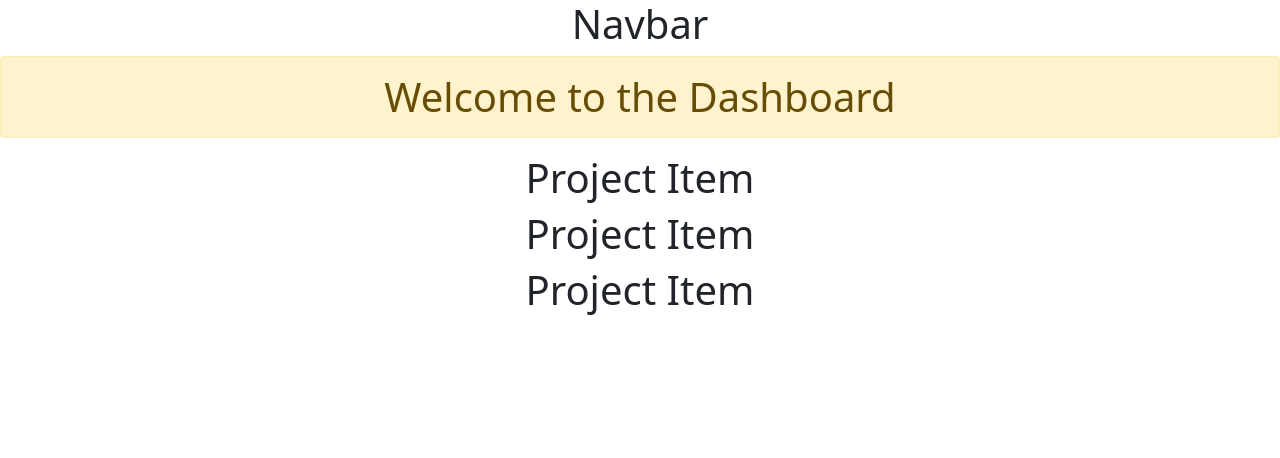
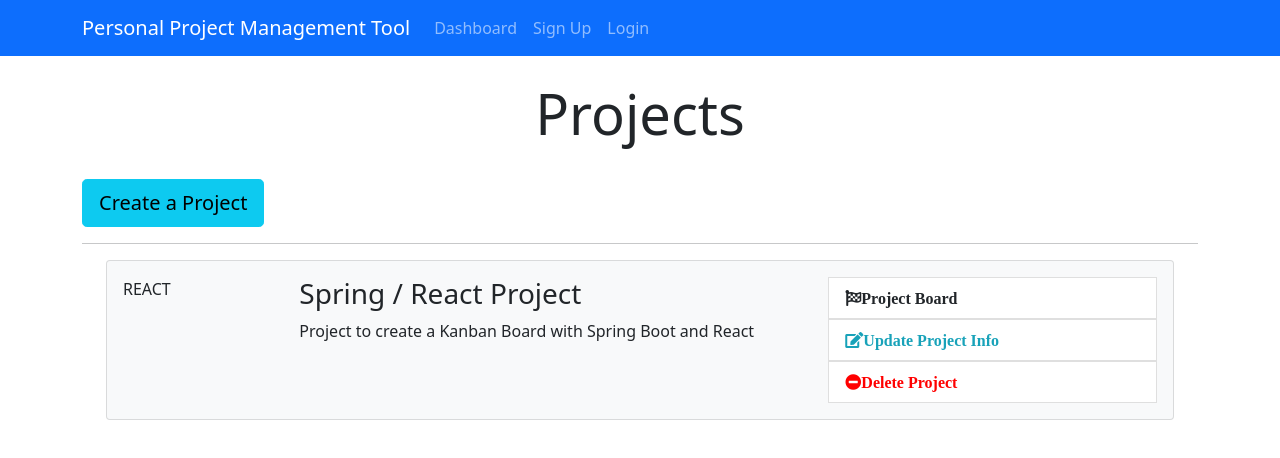
Before and after one commit to leotrevino/AgileIntPPMTool, a React (Create React App) app in the folder ppmtool-react-client/: page / in a window 1280 px wide. Shown: the top 458 px of the page. Built offline with nearby package versions, Linux system fonts and the light colour scheme.

Commit message:
branch15 commitment

```diff
--- a/ppmtool-react-client/public/index.html
+++ b/ppmtool-react-client/public/index.html
@@ -24,7 +24,12 @@
       work correctly both with client-side routing and a non-root public URL.
       Learn how to configure a non-root public URL by running `npm run build`.
     -->
-    <title>React App</title>
+
+    <link rel="stylesheet" href="https://pro.fontawesome.com/releases/v5.10.0/css/all.css"
+    integrity="sha384-AYmEC3Yw5cVb3ZcuHtOA93w35dYTsvhLPVnYs9eStHfGJvOvKxVfELGroGkvsg+p"
+    crossorigin="anonymous"/>
+
+    <title>PPM Tool</title>
   </head>
   <body>
     <noscript>You need to enable JavaScript to run this app.</noscript>
--- a/ppmtool-react-client/src/App.css
+++ b/ppmtool-react-client/src/App.css
@@ -1,38 +1,65 @@
-.App {
-  text-align: center;
+img {
+  width: 100%;
 }
 
-.App-logo {
-  height: 40vmin;
-  pointer-events: none;
+.navbar {
+  background-color: #e3f2fd;
+}
+.fa.fa-edit {
+  color: #18a2b9;
 }
 
-@media (prefers-reduced-motion: no-preference) {
-  .App-logo {
-    animation: App-logo-spin infinite 20s linear;
-  }
+.list-group-item.delete:hover {
+  cursor: -webkit-grab;
+  background-color: pink;
 }
 
-.App-header {
-  background-color: #282c34;
-  min-height: 100vh;
-  display: flex;
-  flex-direction: column;
-  align-items: center;
-  justify-content: center;
-  font-size: calc(10px + 2vmin);
-  color: white;
+.list-group-item.update:hover {
+  cursor: -webkit-grab;
+  background-color: gainsboro;
 }
 
-.App-link {
-  color: #61dafb;
+.list-group-item.board:hover {
+  cursor: -webkit-grab;
+  background-color: gainsboro;
 }
 
-@keyframes App-logo-spin {
-  from {
-    transform: rotate(0deg);
-  }
-  to {
-    transform: rotate(360deg);
-  }
+.fa.fa-minus-circle {
+  color: red;
 }
+
+.landing {
+  position: relative;
+  /* background: url("../img/showcase.jpg") no-repeat; */
+  background-size: cover;
+  background-position: center;
+  height: 100vh;
+  margin-top: -24px;
+  margin-bottom: -50px;
+}
+
+.landing-inner {
+  padding-top: 80px;
+}
+
+.dark-overlay {
+  background-color: rgba(0, 0, 0, 0.7);
+  position: absolute;
+  top: 0;
+  left: 0;
+  width: 100%;
+  height: 100%;
+}
+
+.card-form {
+  opacity: 0.9;
+}
+
+.latest-profiles-img {
+  width: 40px;
+  height: 40px;
+}
+
+.form-control::placeholder {
+  color: #bbb !important;
+}
--- a/ppmtool-react-client/src/components/Dashboard.js
+++ b/ppmtool-react-client/src/components/Dashboard.js
@@ -4,11 +4,21 @@
 class Dashboard extends Component {
     render() {
         return(
-        <div>
-            <h1 className="alert alert-warning"> Welcome to the Dashboard</h1>
-            <ProjectItem />
-            <ProjectItem />
-            <ProjectItem />
+            <div className="projects">
+            <div className="container">
+                <div className="row">
+                    <div className="col-md-12">
+                        <h1 className="display-4 text-center">Projects</h1>
+                        <br />
+                        <a href="ProjectForm.html" className="btn btn-lg btn-info">
+                            Create a Project
+                        </a>
+                        <br />
+                        <hr />
+                        <ProjectItem />
+                    </div>
+                </div>
+            </div>
         </div>
             );
     }
--- a/ppmtool-react-client/src/components/Layout/Header.js
+++ b/ppmtool-react-client/src/components/Layout/Header.js
@@ -3,10 +3,40 @@
 class Header extends Component {
     render() {
         return (
-            <div>
-                <h1>Navbar</h1>
+            <nav className="navbar navbar-expand-sm navbar-dark bg-primary mb-4">
+            <div className="container">
+                <a className="navbar-brand" href="Dashboard.html">
+                    Personal Project Management Tool
+                </a>
+                <button className="navbar-toggler" type="button" data-toggle="collapse" data-target="#mobile-nav">
+                    <span className="navbar-toggler-icon" />
+                </button>
+
+                <div className="collapse navbar-collapse" id="mobile-nav">
+                    <ul className="navbar-nav mr-auto">
+                        <li className="nav-item">
+                            <a className="nav-link" href="/dashboard">
+                                Dashboard
+                            </a>
+                        </li>
+                    </ul>
+
+                    <ul className="navbar-nav ml-auto">
+                        <li className="nav-item">
+                            <a className="nav-link " href="register.html">
+                                Sign Up
+                            </a>
+                        </li>
+                        <li className="nav-item">
+                            <a className="nav-link" href="login.html">
+                                Login
+                            </a>
+                        </li>
+                    </ul>
+                </div>
             </div>
-        )
+        </nav>
+        );
     }
 }
 
--- a/ppmtool-react-client/src/components/Project/ProjectItem.js
+++ b/ppmtool-react-client/src/components/Project/ProjectItem.js
@@ -3,8 +3,39 @@
 class ProjectItem extends Component {
     render() {
         return (
-            <h1>Project Item</h1>
-        )
+            <div className="container">
+            <div className="card card-body bg-light mb-3">
+                <div className="row">
+                    <div className="col-2">
+                        <span className="mx-auto">REACT</span>
+                    </div>
+                    <div className="col-lg-6 col-md-4 col-8">
+                        <h3>Spring / React Project</h3>
+                        <p>Project to create a Kanban Board with Spring Boot and React</p>
+                    </div>
+                    <div className="col-md-4 d-none d-lg-block">
+                        <ul className="list-group">
+                            <a href="#">
+                                <li className="list-group-item board">
+                                    <i className="fa fa-flag-checkered pr-1">Project Board </i>
+                                </li>
+                            </a>
+                            <a href="#">
+                                <li className="list-group-item update">
+                                    <i className="fa fa-edit pr-1">Update Project Info</i>
+                                </li>
+                            </a>
+                            <a href="">
+                                <li className="list-group-item delete">
+                                    <i className="fa fa-minus-circle pr-1">Delete Project</i>
+                                </li>
+                            </a>
+                        </ul>
+                    </div>
+                </div>
+            </div>
+        </div>
+        );
     }
 }
 
```
